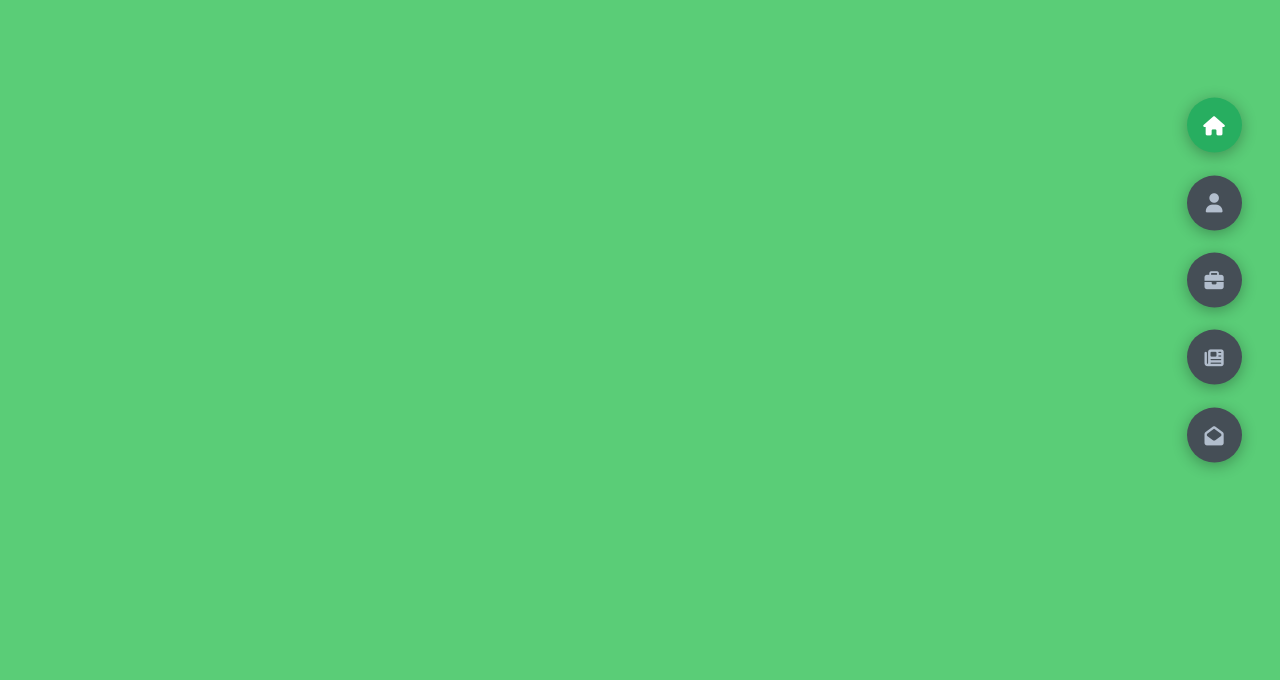
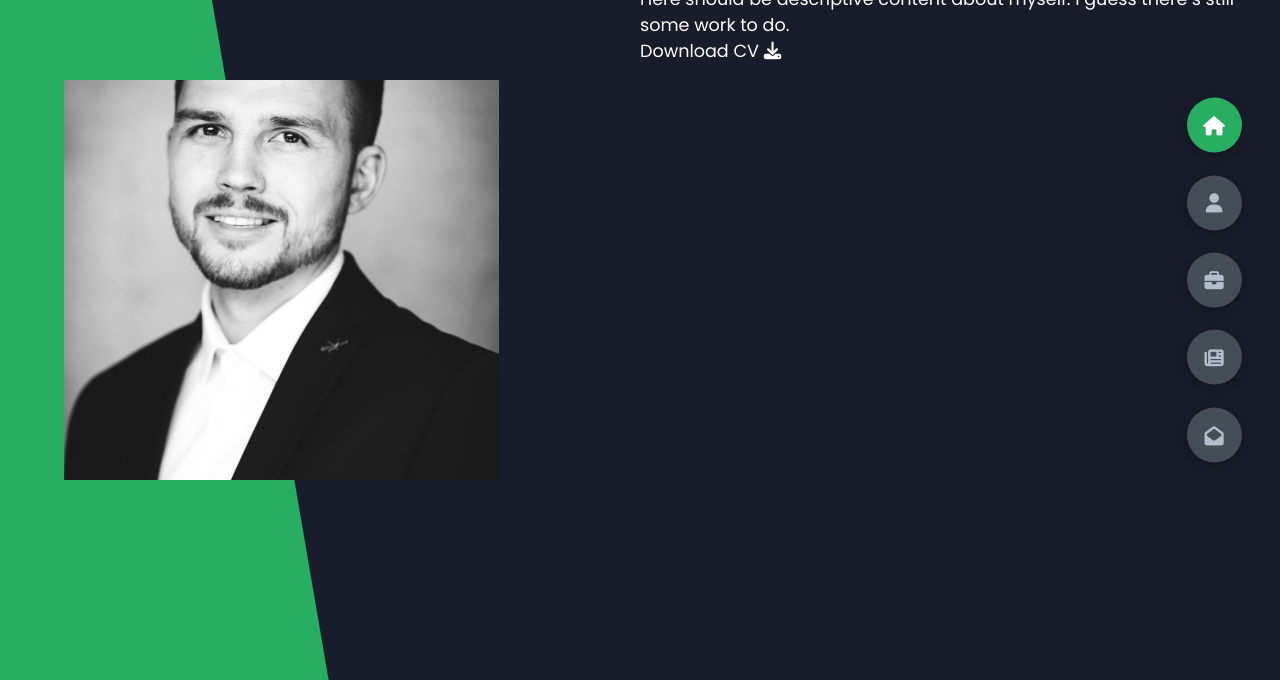
Before and after one commit to maximiliankerling/portfolio-website, a plain HTML site: page index.html in a window 1280 px wide. Shown: the part 120-800 px from the top of the page. Drawn offline with Linux system fonts and the light colour scheme.

Commit message:
added a profile picture and fixed a bug in app.js

```diff
--- a/app.js
+++ b/app.js
@@ -1,36 +1,38 @@
 const sections = document.querySelectorAll('.section');
-const sectBtns = document.querySelectorAll('.contols');
+const sectBtns = document.querySelectorAll('.controls');
 const sectBtn = document.querySelectorAll('.control');
 const allSections = document.querySelectorAll('.main-content');
 
 function PageTransitions() {
     // Button click active class
-    for (let i = 0; i < sectBtn.length; i++ ) {
+    for (let i = 0; i < sectBtn.length; i++) {
         sectBtn[i].addEventListener('click', function() {
             let currentBtn = document.querySelectorAll('.active-btn');
             currentBtn[0].className = currentBtn[0].className.replace('active-btn', '');
             this.className += ' active-btn';
-        })
+        });
     }
+
     // Sections active class
-    allSections.addEventListener('click', (e) => {
+    allSections.forEach((section) => {
+        section.addEventListener('click', (e) => {
             const id = e.target.dataset.id;
             if (id) {
                 // remove selected from the other btns
                 sectBtns.forEach((btn) => {
-                btn.classList.remove('active')
-            })
-            e.target.classList.add('active')
+                    btn.classList.remove('active');
+                });
+                e.target.classList.add('active');
 
                 // hide other sections
                 sections.forEach((section) => {
-                section.classList.remove('active')
-            })
+                    section.classList.remove('active');
+                });
                 const element = document.getElementById(id);
                 element.classList.add('active');
             }
-
-    })
+        });
+    });
 }
 
 PageTransitions();
--- a/index.html
+++ b/index.html
@@ -13,6 +13,27 @@
 </head>
 <body class="main-content">
     <header class="section sec1 header active" id="home">
+        <div class="header-content">
+            <div class="div left-header">
+                <div class="div h-shape"></div>
+                <div class="image">
+                    <img src="img/portrait-4.jpeg" alt="">
+                </div>
+            </div>
+            <div class="div right-header">
+                <h1 class="name">
+                    Hi, I am <span>Maximilian Kerling.</span>
+                    I am a Softwaredeveloper.
+                </h1>
+                <p>
+                    Here should be descriptive content about myself. I guess there´s still some work to do.
+                </p>
+                <a href="" class="main-btn">
+                    <span class="btn-text">Download CV</span>
+                    <span class="btn-icon"><i class="fas fa-download"></i></span>
+                </a>
+            </div>
+        </div>
 
     </header>
     <main>
--- a/styles/styles.scss
+++ b/styles/styles.scss
@@ -62,25 +62,21 @@ section {
 .sec1 {
     display: none;
     transform: translateY(0) scale(1);
-    background-color: rgb(90, 205, 119);
 }
 
 .sec2 {
     display: none;
     transform: translateY(0) scale(1);
-    background-color: slateblue;
 }
 
 .sec3 {
     display: none;
     transform: translateY(0) scale(1);
-    background-color: rgb(96, 205, 90);
 }
 
 .sec4 {
     display: none;
     transform: translateY(0) scale(1);
-    background-color: slateblue;
 }
 
 .sec5 {
@@ -138,3 +134,44 @@ section {
         }
     }
 }
+
+// Header content
+.header-content {
+    display: grid;
+    grid-template-columns: repeat(2, 1fr);
+    height: 100%;
+    .left-header {
+        display: flex;
+        align-items: center;
+        position: relative;
+        .h-shape {
+            transition: var(--transition);
+            width: 65%;
+            height: 100%;
+            background-color: var(--color-secondary);
+            position: absolute;
+            left: 0;
+            top: 0;
+            z-index: -1;
+            clip-path: polygon(0 0, 46% 0,79% 100%, 0% 100%);
+        }
+        .image {
+            border-radius: var(--br-sm-2);
+            height: 50%;
+            width: 68%;
+            margin-left: 4rem;
+            background-color: var(--color-black);
+            transition: var(--transition);
+            img {
+                width: 100%;
+                height: 100%;
+                object-fit: cover;
+                transition: var(--transition);
+                filter: grayscale(100%);
+            }
+        }
+    }
+}
+
+
+// Independent components
```
Also changed, not shown: img/portrait-1.jpeg (added), img/portrait-2.jpeg (added), img/portrait-3.jpeg (added), img/portrait-4.jpeg (added), styles/styles.css, 1 other file. Lines whose indentation alone changed are shown as unchanged.
